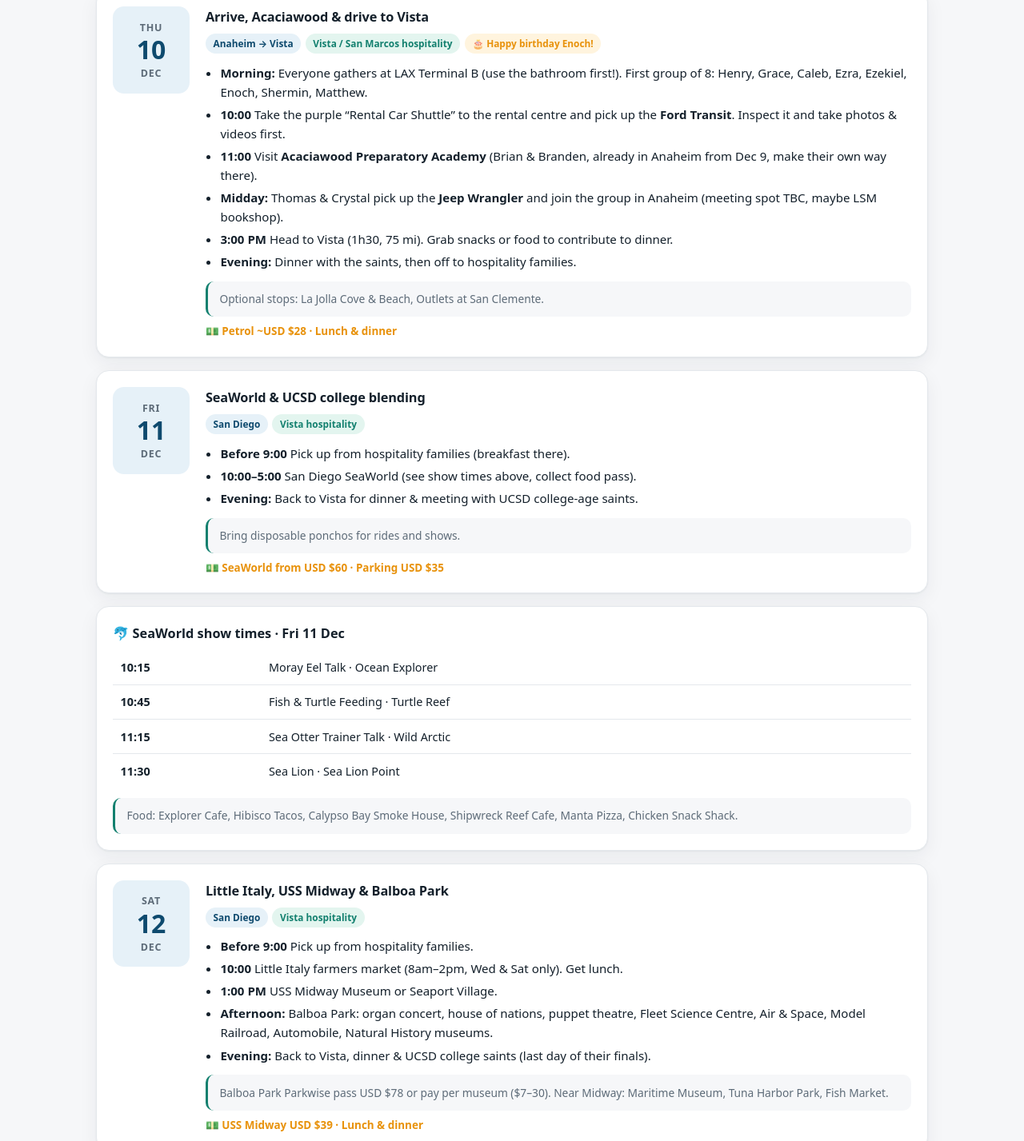
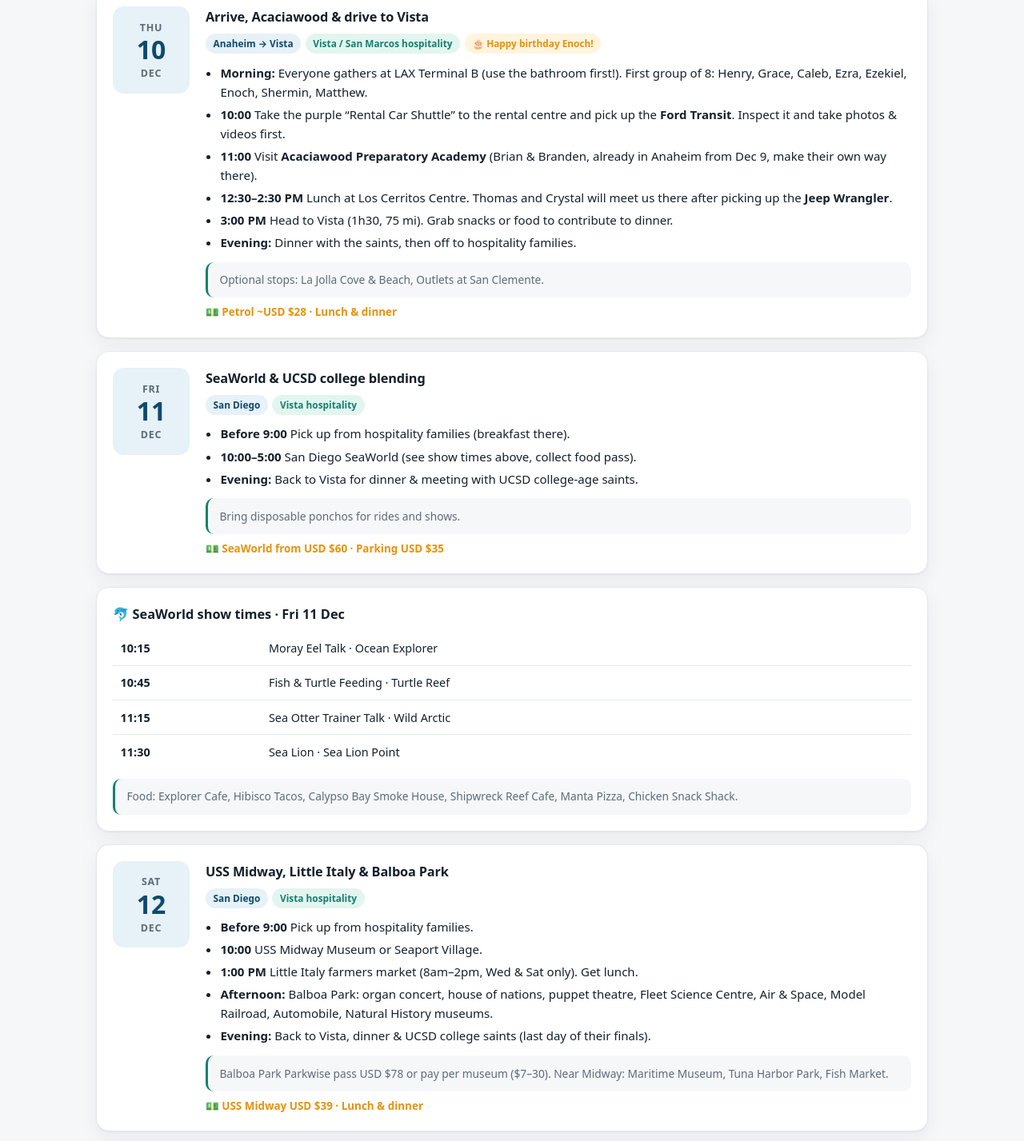
Before and after one commit to matthewmcy1994/2026-US-blending-trip, a plain HTML site: page index.html in a window 1280 px wide. Shown: the part 848-2275 px from the top of the page at 80% size. Drawn offline with Linux system fonts and the light colour scheme.

Commit message:
Add files via upload

```diff
--- a/index.html
+++ b/index.html
@@ -178,13 +178,13 @@ TABS.forEach(([id,l],i)=>{const b=document.createElement('button');b.textContent
 const LEGS=[['all','All days'],['sd','San Diego'],['la','Los Angeles'],['seq','Sequoia'],['train','Cerritos & Training']];
 const D=[
 ['sd','Thu','10','Arrive, Acaciawood & drive to Vista','Anaheim → Vista','Vista / San Marcos hospitality','🎂 Happy birthday Enoch!',
-['<b>Morning:</b> Everyone gathers at LAX Terminal B (use the bathroom first!). First group of 8: Henry, Grace, Caleb, Ezra, Ezekiel, Enoch, Shermin, Matthew.','<b>10:00</b> Take the purple “Rental Car Shuttle” to the rental centre and pick up the <b>Ford Transit</b>. Inspect it and take photos &amp; videos first.','<b>11:00</b> Visit <b>Acaciawood Preparatory Academy</b> (Brian &amp; Branden, already in Anaheim from Dec 9, make their own way there).','<b>Midday:</b> Thomas &amp; Crystal pick up the <b>Jeep Wrangler</b> and join the group in Anaheim (meeting spot TBC, maybe LSM bookshop).','<b>3:00 PM</b> Head to Vista (1h30, 75 mi). Grab snacks or food to contribute to dinner.','<b>Evening:</b> Dinner with the saints, then off to hospitality families.'],
+['<b>Morning:</b> Everyone gathers at LAX Terminal B (use the bathroom first!). First group of 8: Henry, Grace, Caleb, Ezra, Ezekiel, Enoch, Shermin, Matthew.','<b>10:00</b> Take the purple “Rental Car Shuttle” to the rental centre and pick up the <b>Ford Transit</b>. Inspect it and take photos &amp; videos first.','<b>11:00</b> Visit <b>Acaciawood Preparatory Academy</b> (Brian &amp; Branden, already in Anaheim from Dec 9, make their own way there).','<b>12:30–2:30 PM</b> Lunch at Los Cerritos Centre. Thomas and Crystal will meet us there after picking up the <b>Jeep Wrangler</b>.','<b>3:00 PM</b> Head to Vista (1h30, 75 mi). Grab snacks or food to contribute to dinner.','<b>Evening:</b> Dinner with the saints, then off to hospitality families.'],
 'Optional stops: La Jolla Cove &amp; Beach, Outlets at San Clemente.','Petrol ~USD $28 · Lunch &amp; dinner'],
 ['sd','Fri','11','SeaWorld & UCSD college blending','San Diego','Vista hospitality','',
 ['<b>Before 9:00</b> Pick up from hospitality families (breakfast there).','<b>10:00–5:00</b> San Diego SeaWorld (see show times above, collect food pass).','<b>Evening:</b> Back to Vista for dinner &amp; meeting with UCSD college-age saints.'],
 'Bring disposable ponchos for rides and shows.','SeaWorld from USD $60 · Parking USD $35'],
-['sd','Sat','12','Little Italy, USS Midway & Balboa Park','San Diego','Vista hospitality','',
-['<b>Before 9:00</b> Pick up from hospitality families.','<b>10:00</b> Little Italy farmers market (8am–2pm, Wed &amp; Sat only). Get lunch.','<b>1:00 PM</b> USS Midway Museum or Seaport Village.','<b>Afternoon:</b> Balboa Park: organ concert, house of nations, puppet theatre, Fleet Science Centre, Air &amp; Space, Model Railroad, Automobile, Natural History museums.','<b>Evening:</b> Back to Vista, dinner &amp; UCSD college saints (last day of their finals).'],
+['sd','Sat','12','USS Midway, Little Italy & Balboa Park','San Diego','Vista hospitality','',
+['<b>Before 9:00</b> Pick up from hospitality families.','<b>10:00</b> USS Midway Museum or Seaport Village.','<b>1:00 PM</b> Little Italy farmers market (8am–2pm, Wed &amp; Sat only). Get lunch.','<b>Afternoon:</b> Balboa Park: organ concert, house of nations, puppet theatre, Fleet Science Centre, Air &amp; Space, Model Railroad, Automobile, Natural History museums.','<b>Evening:</b> Back to Vista, dinner &amp; UCSD college saints (last day of their finals).'],
 'Balboa Park Parkwise pass USD $78 or pay per museum ($7–30). Near Midway: Maritime Museum, Tuna Harbor Park, Fish Market.','USS Midway USD $39 · Lunch &amp; dinner'],
 ['la','Sun','13','Lord\'s Table, Irvine & UCLA','Vista → Irvine → LA','UCLA hospitality','',
 ['<b>10:00–12:00</b> Lord\'s Table at the church in Vista &amp; San Marcos.','<b>Lunch:</b> Love feast.','<b>1:30 PM</b> Leave Vista (maybe San Clemente or Irvine on the way).','<b>3:00–6:00</b> Irvine Spectrum: outdoor ice skating (2–9:30 PM), shopping, dinner.','<b>7:00 PM</b> Arrive UCLA and drop off at hospitality families.'],
```
